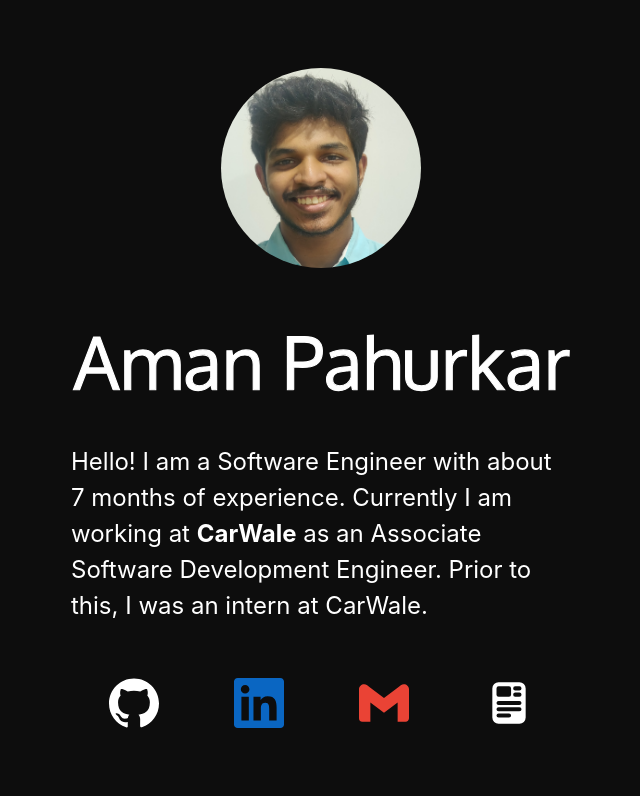
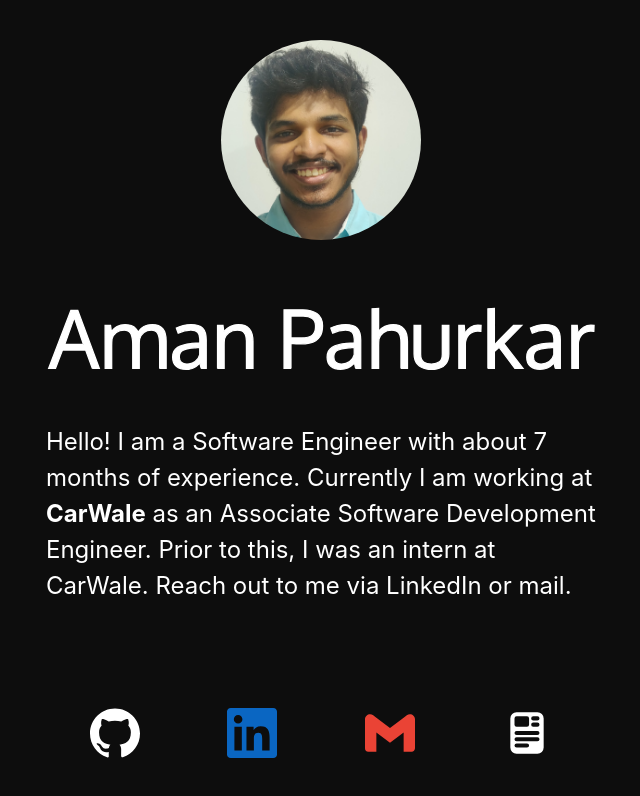
Before and after one commit to echoaman/amanpahurkar, a Next.js app: page / in a window 1280 px wide. Shown: the top 796 px of the page, without its empty margins (319-959 px from the left). Built offline with nearby package versions, Linux system fonts and the light colour scheme.

Commit message:
next and css

```diff
--- a/next.config.js
+++ b/next.config.js
@@ -1,3 +1,12 @@
 module.exports = {
-  reactStrictMode: true,
+    reactStrictMode: true,
+    async redirects() {
+        return [
+            {
+                source: '/resume',
+                destination: '/AmanPahurkar.pdf',
+                permanent: true,
+            },
+        ]
+    },
 }
--- a/package.json
+++ b/package.json
@@ -9,7 +9,7 @@
     "lint": "next lint"
   },
   "dependencies": {
-    "next": "11.0.1",
+    "next": "^11.1.2",
     "react": "17.0.2",
     "react-dom": "17.0.2"
   },
--- a/pages/index.js
+++ b/pages/index.js
@@ -29,6 +29,7 @@ export default function Home() {
                     width={1000}
                     height={1000}
                     alt="Image of Aman Pahurkar"
+                    priority={true}
                 />
             </div>
 
@@ -114,7 +115,7 @@ export default function Home() {
                 </svg>
             </header>
 
-            <p id={styles.about}>Hello! I am a Software Engineer with about <time>{approxExp()} months</time> of experience. Currently I am working at <a href="https://carwale.com">CarWale</a> as an Associate Software Development Engineer. Prior to this, I was an intern at CarWale.</p>
+            <p id={styles.about}>Hello! I am a Software Engineer with about <time>{approxExp()} months</time> of experience. Currently I am working at <a href="https://carwale.com" target="_blank" rel="noopener noreferrer">CarWale</a> as an Associate Software Development Engineer. Prior to this, I was an intern at CarWale. Reach out to me via LinkedIn or mail.</p>
 
             <div id={styles.links}>
                 <a href="https://github.com/echoaman" target="_blank" rel="noopener noreferrer">
--- a/styles/Home.module.css
+++ b/styles/Home.module.css
@@ -2,7 +2,7 @@
     height: 100vh;
     width: 100vw;
     position: relative;
-    max-width: 500px;
+    max-width: 550px;
 }
 
 
@@ -12,7 +12,7 @@
     display: flex;
     align-items: center;
     position: absolute;
-    top: 41%;
+    top: 38%;
     max-height: 70px;
 }
 
@@ -20,7 +20,7 @@
     width: 200px;
     height: 200px;
     position: absolute;
-    top: 8.5%;
+    top: 5%;
     left: 50%;
     transform: translateX(-50%);
     border-radius: 50%;
@@ -100,7 +100,7 @@
 #about {
     width: 100%;
     position: absolute;
-    top: 55.5%;
+    top: 53%;
     font-size: 24px;
 }
 
@@ -112,7 +112,7 @@
     justify-content: space-around;
     align-items: center;
     position: absolute;
-    top: 85%;
+    bottom: 5%;
     max-height: 50px;
 }
 
```
Also changed, not shown: 1 other file (tests, documents, lock files or other folders).
